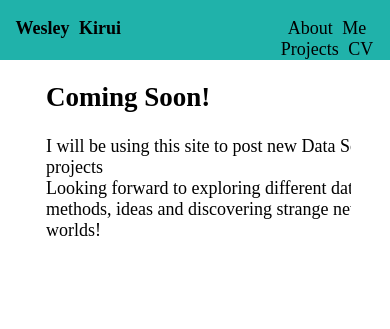
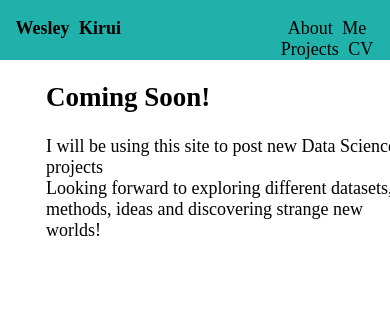
Before and after one commit to wkirui/wkirui.github.io, a Jekyll site: the page built from index.html, in a window 390 px wide. Shown: the top 329 px of the page. Built offline with Jekyll 4.4.1, drawn with Linux system fonts in a browser that asks for light colours; nearby versions of some CDN libraries.

Commit message:
added mobile view width

```diff
--- a/assets/css/style.css
+++ b/assets/css/style.css
@@ -172,6 +172,7 @@ ion-icon {
         display: block;
         overflow: hidden;
         min-height: 100vh;
+        min-width: 100vw;
         /* margin-bottom: 60px; */
     }
     #nav-bar.responsive {
```
Also changed, not shown: 1 other file.
